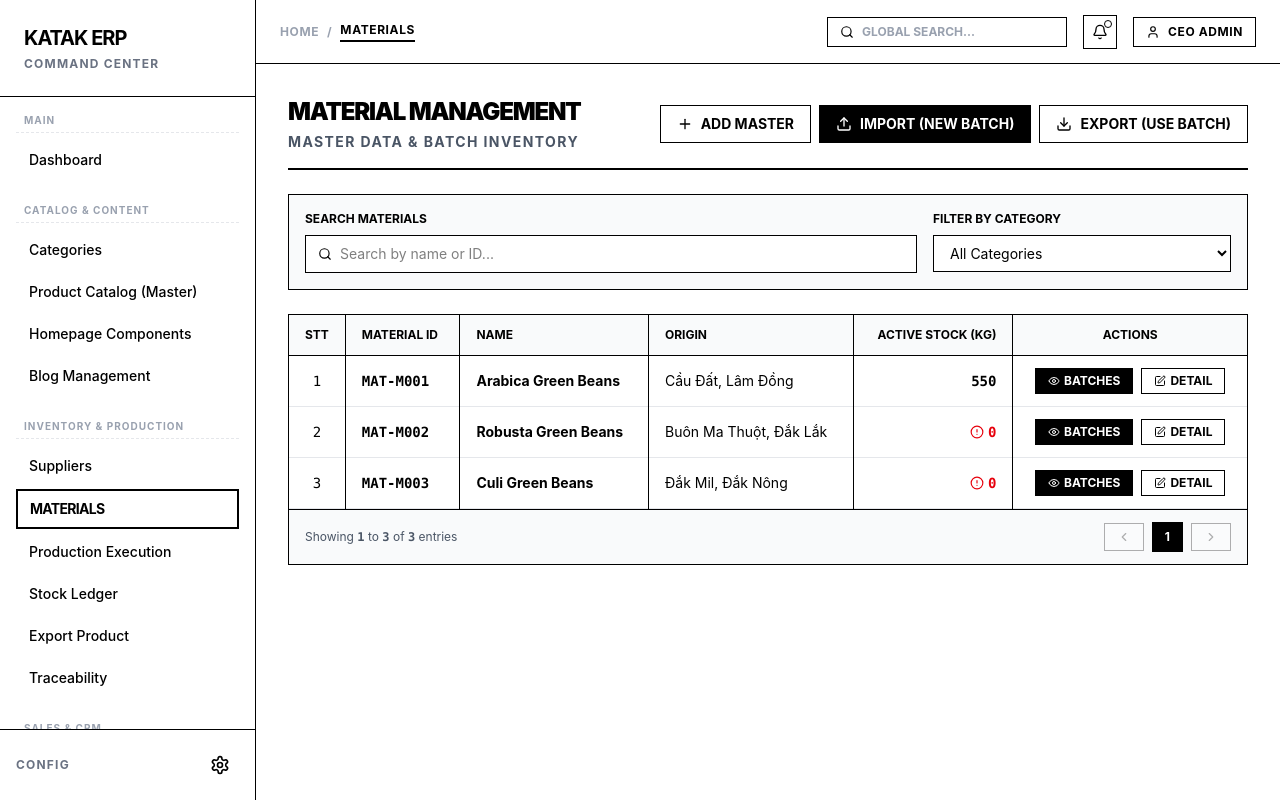
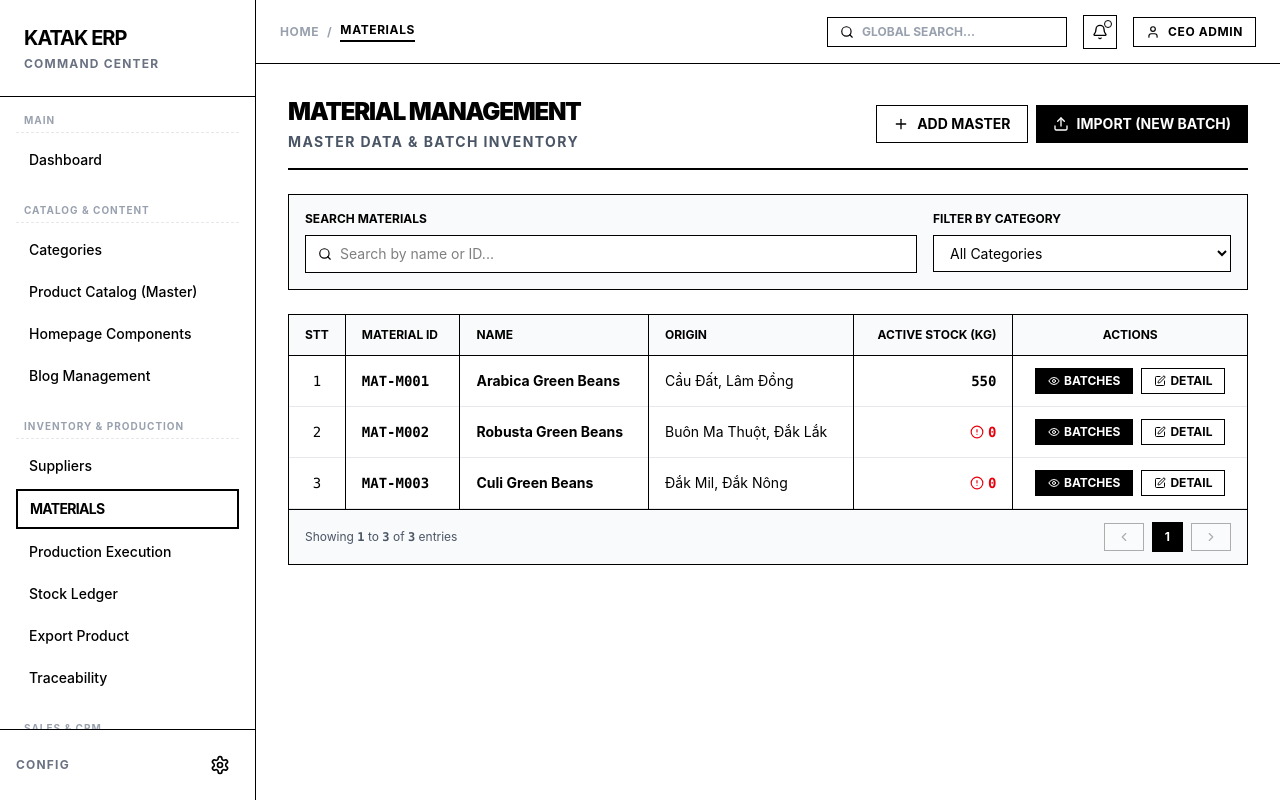
Before and after one commit to HaiDTHE186294/Wireframe, a React (Vite) app: page /materials in a window 1280 px wide. Built offline with nearby package versions, Linux system fonts and the light colour scheme.

Commit message:
Update files from Figma Make

```diff
--- a/src/app/pages/Materials.tsx
+++ b/src/app/pages/Materials.tsx
@@ -1,5 +1,5 @@
 import { useState, useMemo, Fragment } from "react";
-import { Plus, Search, Upload, Download, Eye, Lock, Unlock, AlertCircle, Edit, Activity, Copy, Save, X } from "lucide-react";
+import { Plus, Search, Upload, Eye, Lock, Unlock, AlertCircle, Edit, Activity, Copy, Save, X } from "lucide-react";
 import { Pagination } from "../components/Pagination";
 
 // --- INTERFACES ---
@@ -263,9 +263,6 @@ export function Materials() {
               </button>
               <button onClick={handleOpenImport} className="px-4 py-2 border border-black bg-black text-white hover:bg-gray-800 flex items-center gap-2 text-sm font-bold uppercase">
                 <Upload size={16} /> Import (New Batch)
-              </button>
-              <button onClick={() => setViewMode("EXPORT")} className="px-4 py-2 border border-black bg-white hover:bg-gray-100 flex items-center gap-2 text-sm font-bold uppercase">
-                <Download size={16} /> Export (Use Batch)
               </button>
             </div>
           </div>
```
